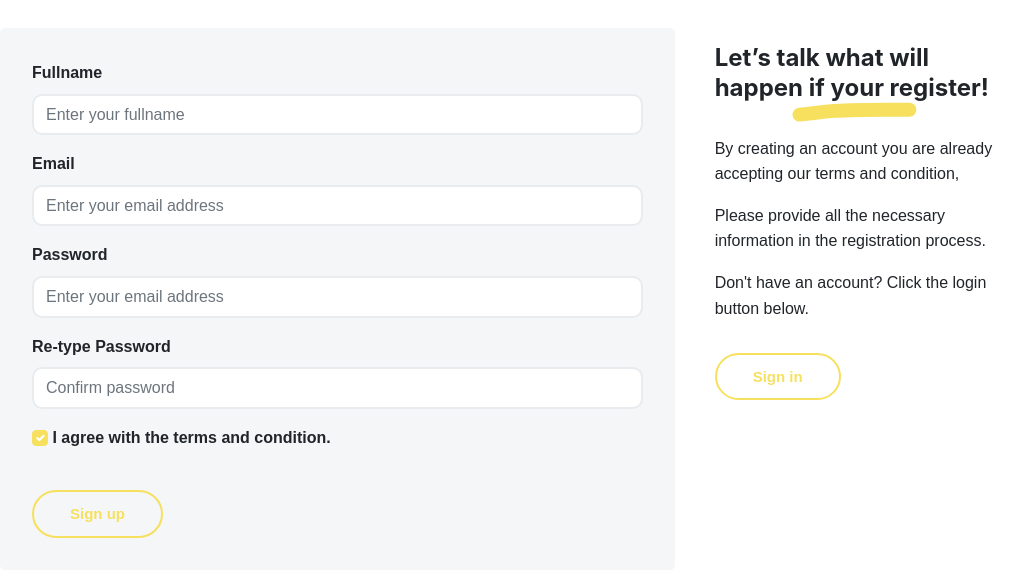
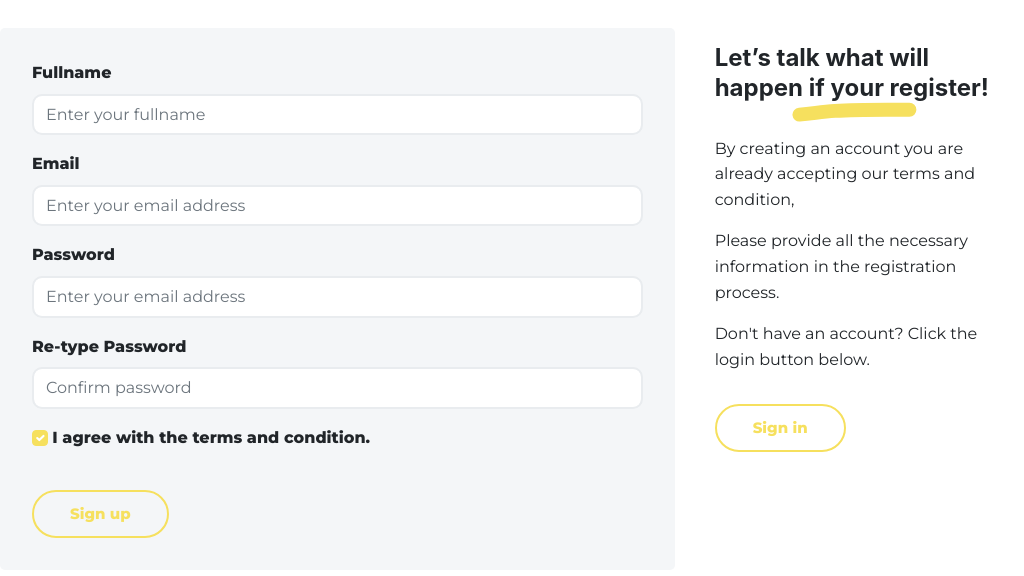
Before and after one commit to Captcha-Google/CodeVerse, a plain HTML site: page register.html in a window 1280 px wide. Shown: the part 122-698 px from the top of the page, without its empty margins (128-1152 px from the left). Drawn offline with Linux system fonts and the light colour scheme.

Commit message:
Update register.html

```diff
--- a/register.html
+++ b/register.html
@@ -6,6 +6,9 @@
     <meta http-equiv="X-UA-Compatible" content="IE=edge">
     <meta name="viewport" content="width=device-width, initial-scale=1">
     <title>CodeVerse - Registration</title>
+    <link rel="preconnect" href="https://fonts.googleapis.com">
+    <link rel="preconnect" href="https://fonts.gstatic.com" crossorigin>
+    <link href="https://fonts.googleapis.com/css2?family=Montserrat:wght@400;500;800&display=swap" rel="stylesheet">
     <link rel="shortcut icon" href="favicon.ico" type="image/x-icon">
     <link href="./css/font-awesome/css/all.min.css?ver=1.2.0" rel="stylesheet">
     <link href="./css/bootstrap-icons/bootstrap-icons.css?ver=1.2.0" rel="stylesheet">
```
